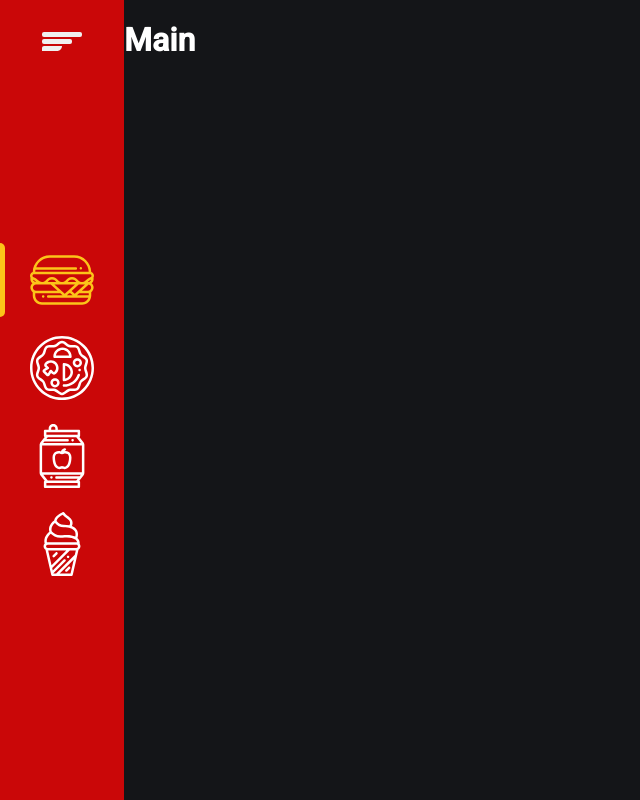
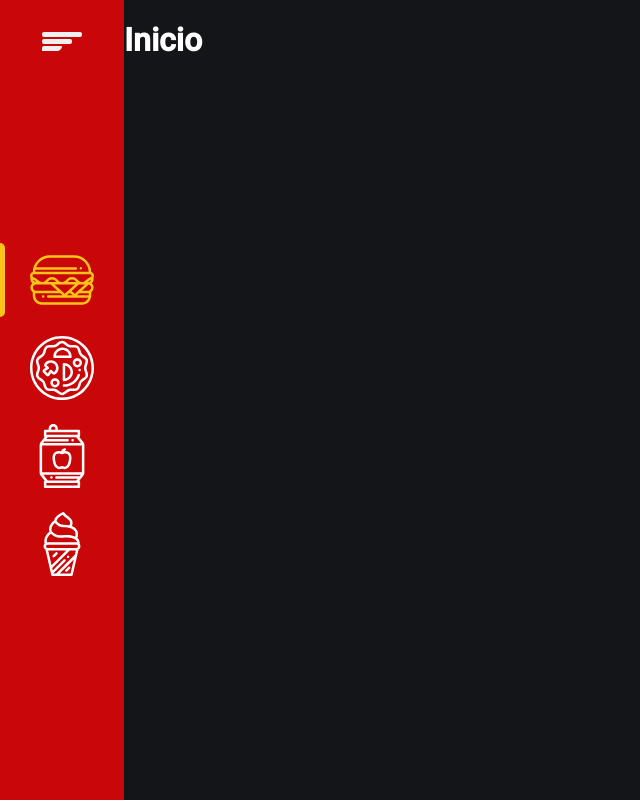
Before and after one commit to macshinaider/PedidoOnlineLarean, a React (Create React App) app: page / in a window 1280 px wide. Shown: the whole page, without its empty margins (0-640 px from the left). Built offline with nearby package versions, Linux system fonts and the light colour scheme.

Commit message:
trocando main por inicio
trocando o nome do titulo

```diff
--- a/src/pages/Main/index.tsx
+++ b/src/pages/Main/index.tsx
@@ -6,7 +6,7 @@ export default function Main() {
   return (
     <Container>
       <Sidebar />
-      <h1>Main</h1>
+      <h1>Inicio</h1>
     </Container>
   )
 }
```
